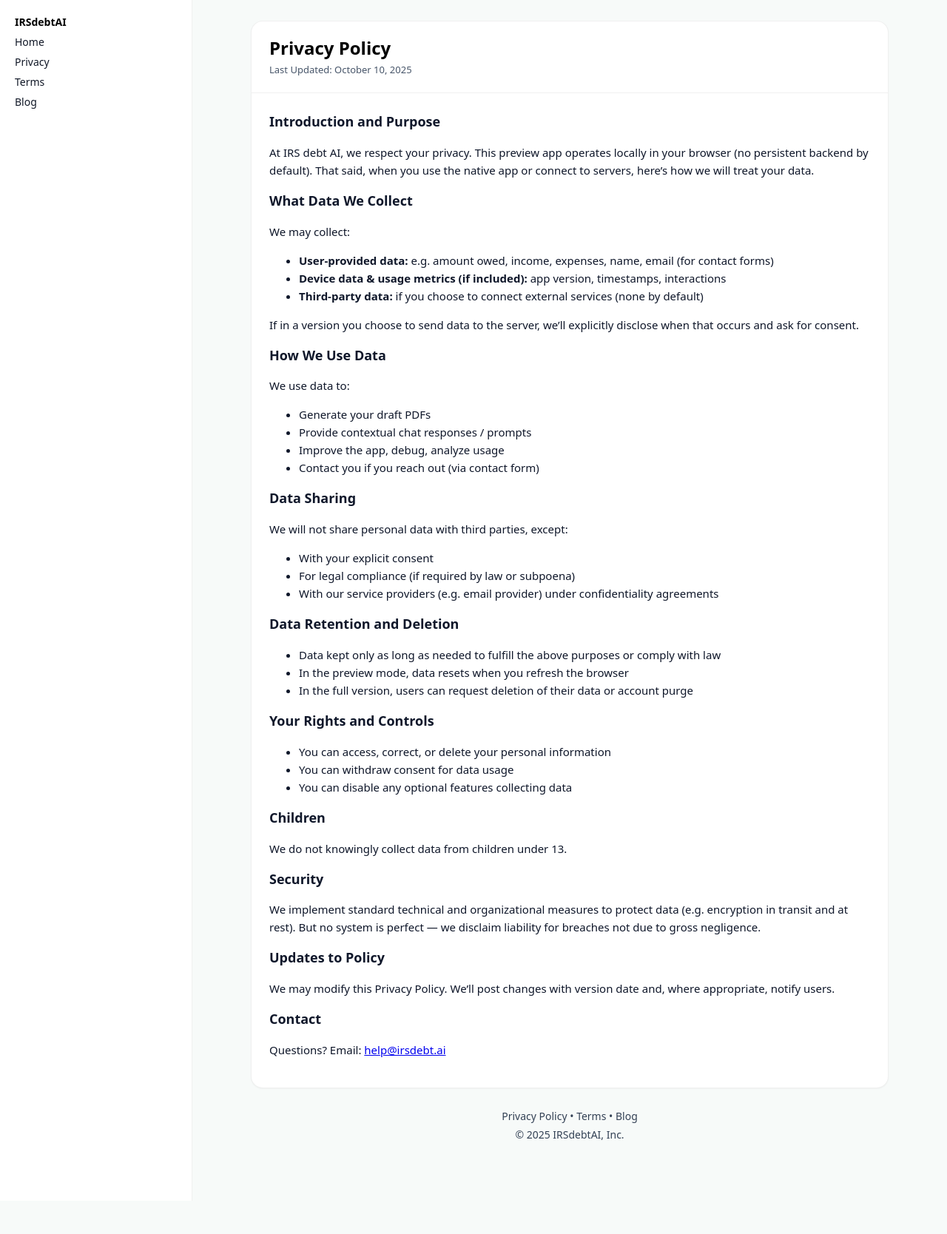
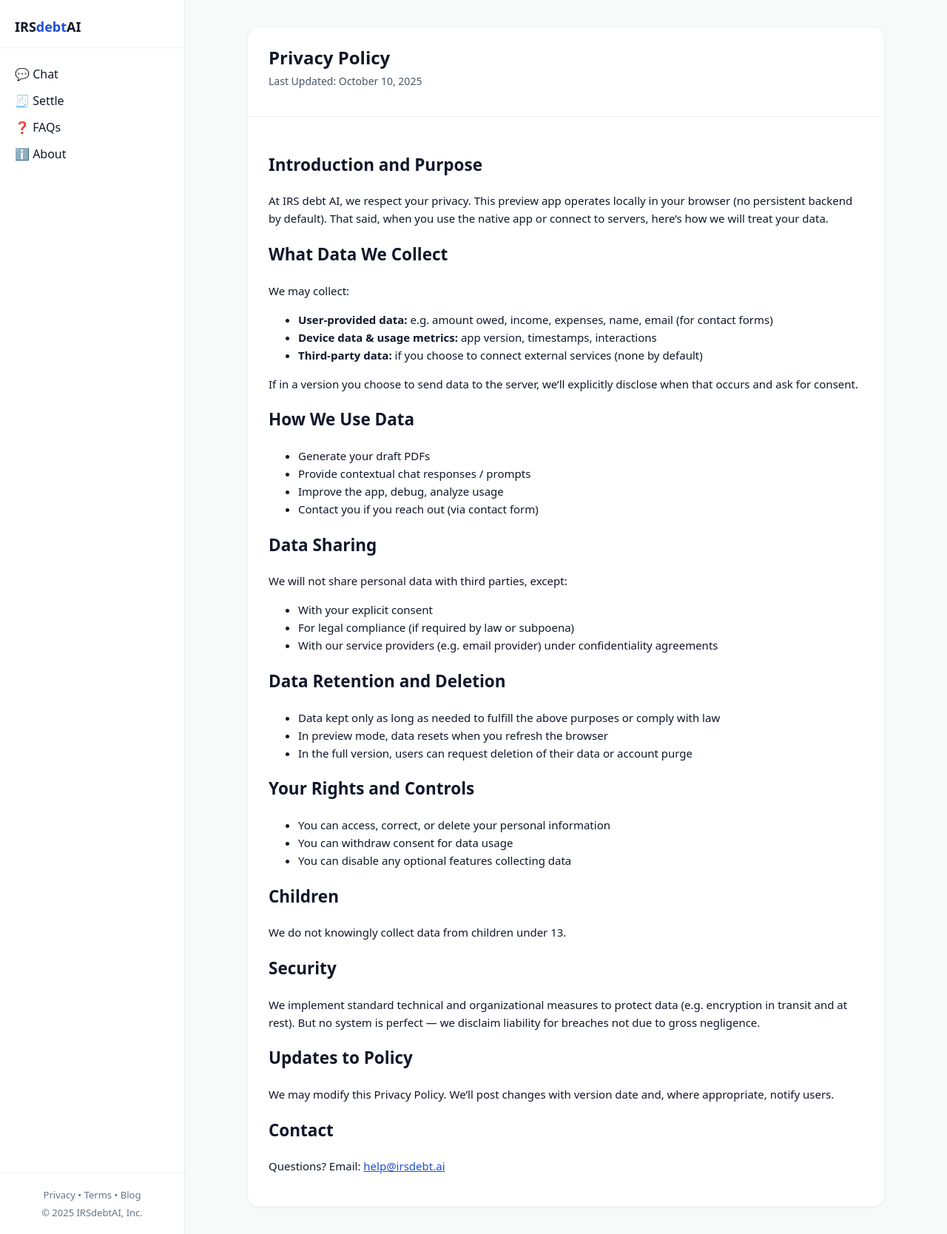
Before and after one commit to mathewjedeikin/irsdebtai-website, a Next.js app: page /privacy in a window 1280 px wide. Shown: the whole page at 74% size. Before the commit the page ends 1623 px from the top, so only its background shows below. Built offline with nearby package versions, Linux system fonts and the light colour scheme.

Commit message:
Update page.tsx

```diff
--- a/app/privacy/page.tsx
+++ b/app/privacy/page.tsx
@@ -1,6 +1,6 @@
 // app/privacy/page.tsx
-// Dedicated Privacy page using the site's card/rail layout (no iframe).
-export const runtime = "nodejs"; // standard Node runtime
+// Dedicated Privacy page with matching navigation and site layout
+export const runtime = "nodejs";
 
 export const metadata = {
   title: "Privacy • IRSdebtAI",
@@ -12,31 +12,127 @@ export default function PrivacyPage() {
     <main
       style={{
         display: "grid",
-        gridTemplateColumns: "260px 1fr", // side-nav rail + content area
+        gridTemplateColumns: "250px 1fr",
         minHeight: "100vh",
         background: "#f7faf9",
       }}
     >
-      {/* Left rail: simple nav to match site tone */}
+      {/* LEFT NAVIGATION */}
       <aside
         style={{
-          borderRight: "1px solid rgba(0,0,0,0.06)",
           background: "#ffffff",
+          borderRight: "1px solid rgba(0,0,0,0.08)",
+          display: "flex",
+          flexDirection: "column",
+          justifyContent: "space-between",
         }}
       >
-        <div style={{ padding: 20, fontFamily: "system-ui, sans-serif", fontSize: 14 }}>
-          <div style={{ fontWeight: 700, marginBottom: 8 }}>IRSdebtAI</div>
-          <nav style={{ display: "grid", gap: 8 }}>
-            <a href="/" style={{ textDecoration: "none", color: "#111827" }}>Home</a>
-            <a href="/privacy" style={{ textDecoration: "none", color: "#111827" }}>Privacy</a>
-            <a href="/terms" style={{ textDecoration: "none", color: "#111827" }}>Terms</a>
-            <a href="/blog" style={{ textDecoration: "none", color: "#111827" }}>Blog</a>
+        <div>
+          {/* Logo section */}
+          <div
+            style={{
+              padding: "24px 20px 16px",
+              borderBottom: "1px solid rgba(0,0,0,0.06)",
+            }}
+          >
+            <a href="/" style={{ textDecoration: "none" }}>
+              <div
+                style={{
+                  fontSize: 18,
+                  fontWeight: 700,
+                  color: "#111827",
+                  fontFamily: "system-ui, sans-serif",
+                }}
+              >
+                IRS<span style={{ color: "#1d4ed8" }}>debt</span>AI
+              </div>
+            </a>
+          </div>
+
+          {/* Nav links */}
+          <nav style={{ padding: "24px 20px", display: "grid", gap: "14px" }}>
+            <a
+              href="/"
+              style={{
+                textDecoration: "none",
+                color: "#111827",
+                fontFamily: "system-ui, sans-serif",
+              }}
+            >
+              💬 Chat
+            </a>
+            <a
+              href="/settle"
+              style={{
+                textDecoration: "none",
+                color: "#111827",
+                fontFamily: "system-ui, sans-serif",
+              }}
+            >
+              🧾 Settle
+            </a>
+            <a
+              href="/faqs"
+              style={{
+                textDecoration: "none",
+                color: "#111827",
+                fontFamily: "system-ui, sans-serif",
+              }}
+            >
+              ❓ FAQs
+            </a>
+            <a
+              href="/about"
+              style={{
+                textDecoration: "none",
+                color: "#111827",
+                fontFamily: "system-ui, sans-serif",
+              }}
+            >
+              ℹ️ About
+            </a>
           </nav>
+        </div>
+
+        {/* Bottom legal links */}
+        <div
+          style={{
+            padding: "20px",
+            borderTop: "1px solid rgba(0,0,0,0.06)",
+            textAlign: "center",
+            fontFamily: "system-ui, sans-serif",
+            fontSize: 13,
+            color: "#64748b",
+          }}
+        >
+          <div>
+            <a
+              href="/privacy"
+              style={{ color: "inherit", textDecoration: "none" }}
+            >
+              Privacy
+            </a>{" "}
+            •{" "}
+            <a
+              href="/terms"
+              style={{ color: "inherit", textDecoration: "none" }}
+            >
+              Terms
+            </a>{" "}
+            •{" "}
+            <a
+              href="/blog"
+              style={{ color: "inherit", textDecoration: "none" }}
+            >
+              Blog
+            </a>
+          </div>
+          <div style={{ marginTop: 6 }}>© 2025 IRSdebtAI, Inc.</div>
         </div>
       </aside>
 
-      {/* Main content card */}
-      <section style={{ padding: "28px 28px 80px 28px" }}>
+      {/* MAIN CONTENT */}
+      <section style={{ padding: "36px 40px" }}>
         <div
           style={{
             maxWidth: 860,
@@ -47,47 +143,53 @@ export default function PrivacyPage() {
             boxShadow: "0 1px 2px rgba(0,0,0,0.04)",
           }}
         >
-          <header style={{ padding: "22px 24px", borderBottom: "1px solid rgba(0,0,0,0.06)" }}>
+          <header
+            style={{
+              padding: "24px 28px",
+              borderBottom: "1px solid rgba(0,0,0,0.06)",
+            }}
+          >
             <h1
               style={{
                 margin: 0,
                 fontFamily: "system-ui, sans-serif",
                 fontSize: 24,
-                lineHeight: "28px",
                 fontWeight: 800,
+                color: "#111827",
               }}
             >
               Privacy Policy
             </h1>
-            <div
+            <p
               style={{
                 marginTop: 6,
+                color: "#475569",
+                fontSize: 14,
                 fontFamily: "system-ui, sans-serif",
-                fontSize: 13,
-                color: "#475569",
               }}
             >
               Last Updated: October 10, 2025
-            </div>
+            </p>
           </header>
 
           <article
             style={{
-              padding: 24,
-              fontFamily: "system-ui, -apple-system, Segoe UI, Roboto, Helvetica, Arial, sans-serif",
+              padding: "28px",
+              fontFamily:
+                "system-ui, -apple-system, Segoe UI, Roboto, Helvetica, Arial, sans-serif",
               color: "#0f172a",
               lineHeight: 1.6,
               fontSize: 15,
             }}
           >
-            <h2 style={{ fontSize: 18, marginTop: 0 }}>Introduction and Purpose</h2>
+            <h2>Introduction and Purpose</h2>
             <p>
               At IRS debt AI, we respect your privacy. This preview app operates locally in your
               browser (no persistent backend by default). That said, when you use the native app or
               connect to servers, here’s how we will treat your data.
             </p>
 
-            <h2 style={{ fontSize: 18 }}>What Data We Collect</h2>
+            <h2>What Data We Collect</h2>
             <p>We may collect:</p>
             <ul>
               <li>
@@ -95,8 +197,8 @@ export default function PrivacyPage() {
                 (for contact forms)
               </li>
               <li>
-                <strong>Device data &amp; usage metrics (if included):</strong> app version,
-                timestamps, interactions
+                <strong>Device data &amp; usage metrics:</strong> app version, timestamps,
+                interactions
               </li>
               <li>
                 <strong>Third-party data:</strong> if you choose to connect external services (none
@@ -108,8 +210,7 @@ export default function PrivacyPage() {
               that occurs and ask for consent.
             </p>
 
-            <h2 style={{ fontSize: 18 }}>How We Use Data</h2>
-            <p>We use data to:</p>
+            <h2>How We Use Data</h2>
             <ul>
               <li>Generate your draft PDFs</li>
               <li>Provide contextual chat responses / prompts</li>
@@ -117,7 +218,7 @@ export default function PrivacyPage() {
               <li>Contact you if you reach out (via contact form)</li>
             </ul>
 
-            <h2 style={{ fontSize: 18 }}>Data Sharing</h2>
+            <h2>Data Sharing</h2>
             <p>We will not share personal data with third parties, except:</p>
             <ul>
               <li>With your explicit consent</li>
@@ -127,74 +228,49 @@ export default function PrivacyPage() {
               </li>
             </ul>
 
-            <h2 style={{ fontSize: 18 }}>Data Retention and Deletion</h2>
+            <h2>Data Retention and Deletion</h2>
             <ul>
-              <li>Data kept only as long as needed to fulfill the above purposes or comply with law</li>
-              <li>In the preview mode, data resets when you refresh the browser</li>
+              <li>
+                Data kept only as long as needed to fulfill the above purposes or comply with law
+              </li>
+              <li>In preview mode, data resets when you refresh the browser</li>
               <li>
                 In the full version, users can request deletion of their data or account purge
               </li>
             </ul>
 
-            <h2 style={{ fontSize: 18 }}>Your Rights and Controls</h2>
+            <h2>Your Rights and Controls</h2>
             <ul>
               <li>You can access, correct, or delete your personal information</li>
               <li>You can withdraw consent for data usage</li>
               <li>You can disable any optional features collecting data</li>
             </ul>
 
-            <h2 style={{ fontSize: 18 }}>Children</h2>
+            <h2>Children</h2>
             <p>We do not knowingly collect data from children under 13.</p>
 
-            <h2 style={{ fontSize: 18 }}>Security</h2>
+            <h2>Security</h2>
             <p>
               We implement standard technical and organizational measures to protect data (e.g.
               encryption in transit and at rest). But no system is perfect — we disclaim liability
               for breaches not due to gross negligence.
             </p>
 
-            <h2 style={{ fontSize: 18 }}>Updates to Policy</h2>
+            <h2>Updates to Policy</h2>
             <p>
               We may modify this Privacy Policy. We’ll post changes with version date and, where
               appropriate, notify users.
             </p>
 
-            <h2 style={{ fontSize: 18 }}>Contact</h2>
+            <h2>Contact</h2>
             <p>
               Questions? Email:{" "}
-              <a href="mailto:help@irsdebt.ai">help@irsdebt.ai</a>
+              <a href="mailto:help@irsdebt.ai" style={{ color: "#1d4ed8" }}>
+                help@irsdebt.ai
+              </a>
             </p>
           </article>
         </div>
-
-        {/* Footer: two lines, centered */}
-        <footer style={{ marginTop: 28 }}>
-          <div
-            style={{
-              maxWidth: 860,
-              margin: "0 auto",
-              textAlign: "center",
-              fontFamily: "system-ui, sans-serif",
-              fontSize: 14,
-              color: "#334155",
-            }}
-          >
-            <div style={{ marginBottom: 6 }}>
-              <a href="/privacy" style={{ color: "inherit", textDecoration: "none" }}>
-                Privacy Policy
-              </a>
-              {"  •  "}
-              <a href="/terms" style={{ color: "inherit", textDecoration: "none" }}>
-                Terms
-              </a>
-              {"  •  "}
-              <a href="/blog" style={{ color: "inherit", textDecoration: "none" }}>
-                Blog
-              </a>
-            </div>
-            <div>© 2025 IRSdebtAI, Inc.</div>
-          </div>
-        </footer>
       </section>
     </main>
   );
```
